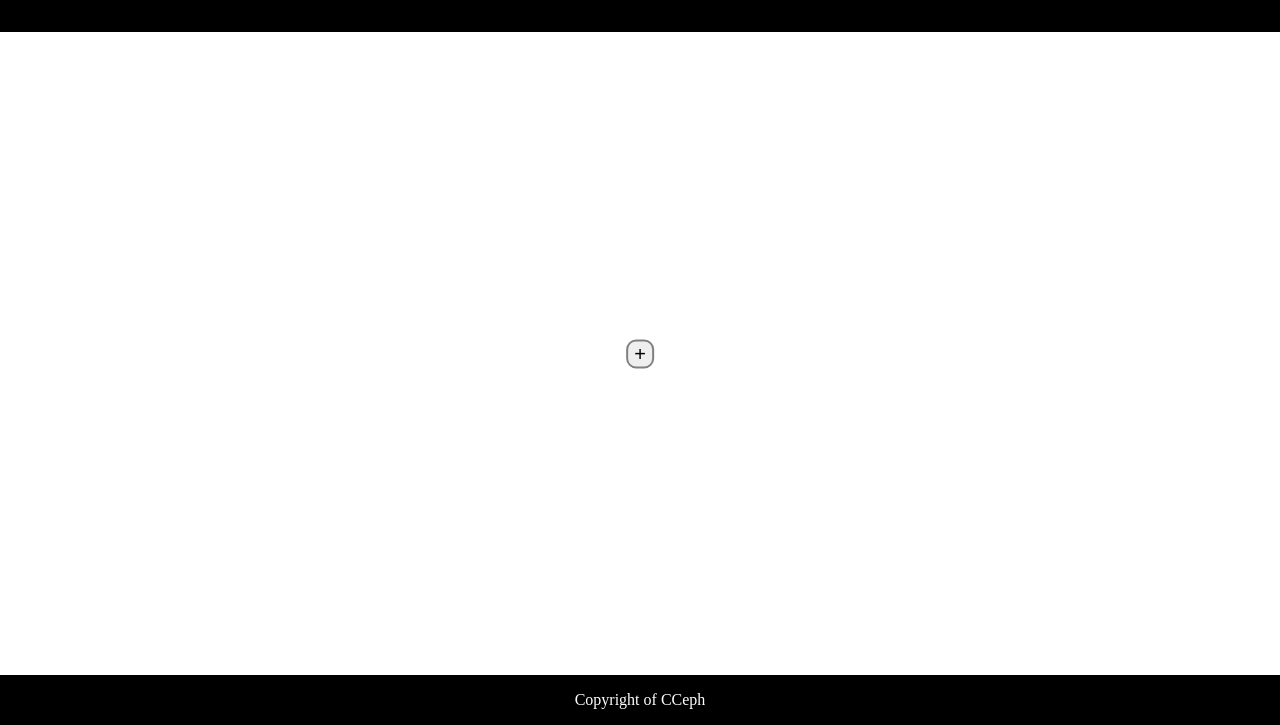
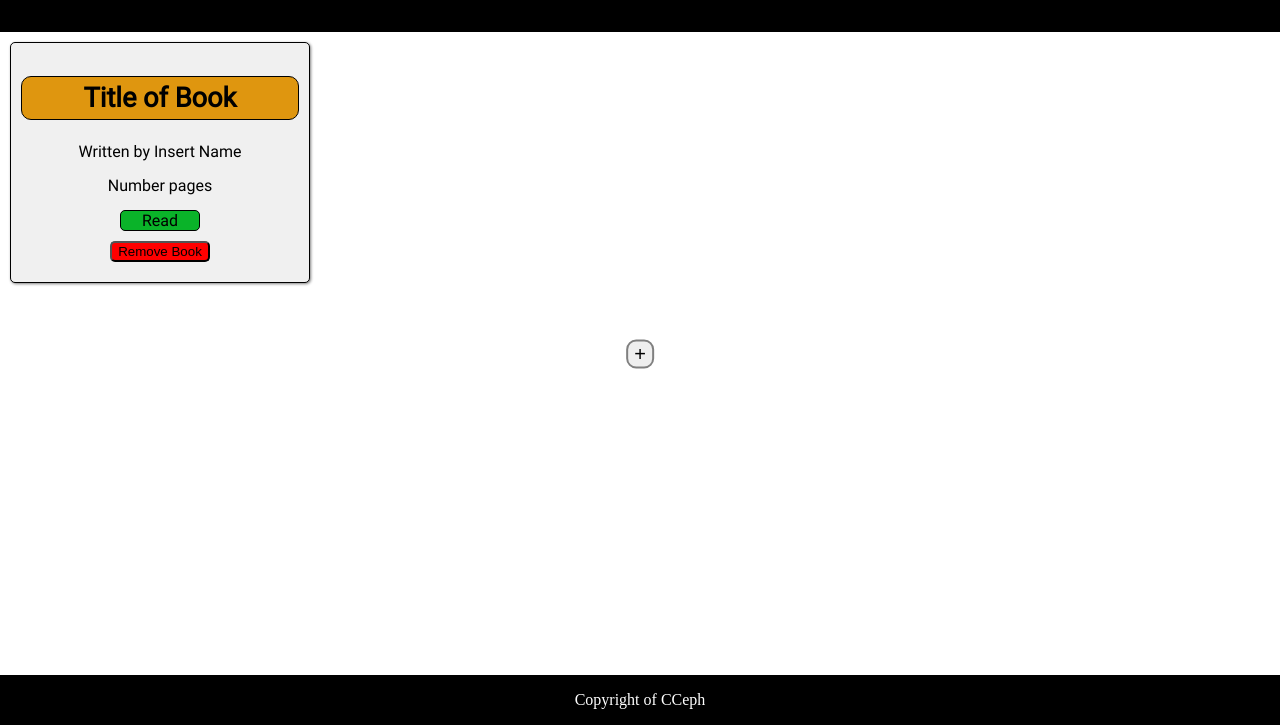
Before and after one commit to CCeph/library, a plain HTML site: page index.html in a window 1280 px wide. Shown: the part 75-800 px from the top of the page. Drawn offline with Linux system fonts and the light colour scheme.

Commit message:
Add a draft of a book card
This draft was created in HTML to help write the js for creating the
HTML dynamically.

```diff
--- a/index.html
+++ b/index.html
@@ -15,6 +15,18 @@
         </div>
 
         <div class="main-panel">
+            <div class="bookContainer">
+
+                <div class="book">
+                    <h2>Title of Book</h2>
+                    <p>Written by Insert Name</p>
+                    <p>Number pages</p>
+                    <p class="readStatus">Read</p>
+                    <button class="delete">Remove Book</button>
+                </div>
+
+            </div>
+
             <button type="button" class="addBook">&plus;</button>
 
             <div class="bookPopup">
--- a/script.js
+++ b/script.js
@@ -69,7 +69,21 @@ function submitForm() {
         }
 
         addBookToLibrary(formAnswers);
+        displayBooks();
     })
 }
 
+//This function iterates over the myLibrary array and displays all
+//book objects on the webpage.
+function displayBooks() {
+    container = document.querySelector(".bookContainer");
+    //Erases the container before redisplaying all the books.
+    container.innerHTML = "";
+
+    for (book of myLibrary) {
+        let newCard = document.createElement('div');
+        container.appendChild(newCard);
+    }
+}
+
 main();
--- a/stylesheet.css
+++ b/stylesheet.css
@@ -1,3 +1,8 @@
+@font-face {
+    font-family: "Roboto";
+    src: url("resources/fonts/Roboto-Regular.woff") format("woff");
+}
+
 * {
     box-sizing: border-box;
 }
@@ -31,7 +36,7 @@ body {
     align-items: center;
 }
 
-/* Start of styling for adding a book */
+/* Start of styling for new book popup and button */
 
 .addBook {
     position: absolute;
@@ -45,7 +50,6 @@ body {
     border: grey 2px solid;
 }
 
-/*Styling when the popup is inactive*/
 .bookPopup {
     position: absolute;
     top: -150%;
@@ -64,7 +68,6 @@ body {
                 transform 20ms ease-in-out 0ms;
 }
 
-/*Styling when the popup is active*/
 .bookPopup.active {
     top: 50%;
     opacity: 1;
@@ -129,4 +132,48 @@ form button {
     font-family: 'Gill Sans', 'Gill Sans MT', Calibri, 'Trebuchet MS', sans-serif;
 }
 
-/* End of styling for adding a book */
+/* End of styling for new book popup and button */
+
+/* Start of styling for book cards */
+
+.bookContainer .book {
+    width: 300px;
+    text-align: center;
+    margin: 10px;
+    padding: 10px;
+    border: 1px solid black;
+    border-radius: 5px;
+    box-shadow: 1px 1px 3px grey;
+    background-color: rgb(240, 240, 240);
+}
+
+.book h2 {
+    padding: 5px;
+    font-family: Roboto;
+    font-size: 1.7rem;
+    border: 1px solid rgb(0, 0, 0);
+    border-radius: 10px;
+    background-color: rgb(223, 150, 15);
+}
+
+.book p {
+    font-family: Roboto;
+    font-size: 1rem;
+    margin: 15px;
+}
+
+.book .readStatus {
+    border: 1px solid black;
+    width: 5rem;
+    margin: auto;
+    background-color: rgb(10, 179, 41);
+    border-radius: 5px;
+}
+
+.book button {
+    margin: 10px;
+    background-color: red;
+    border-radius: 5px;
+}
+
+/* End of styling for book cards */
```
Also changed, not shown: resources/fonts/Roboto-Regular.woff (added), 1 other file.
